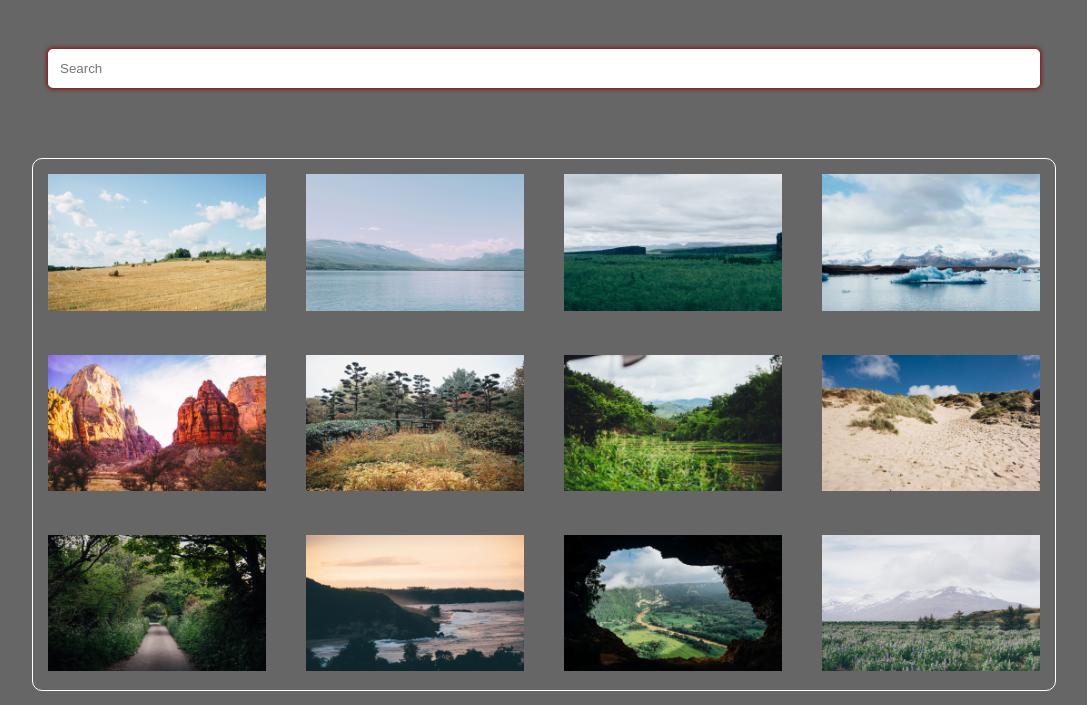
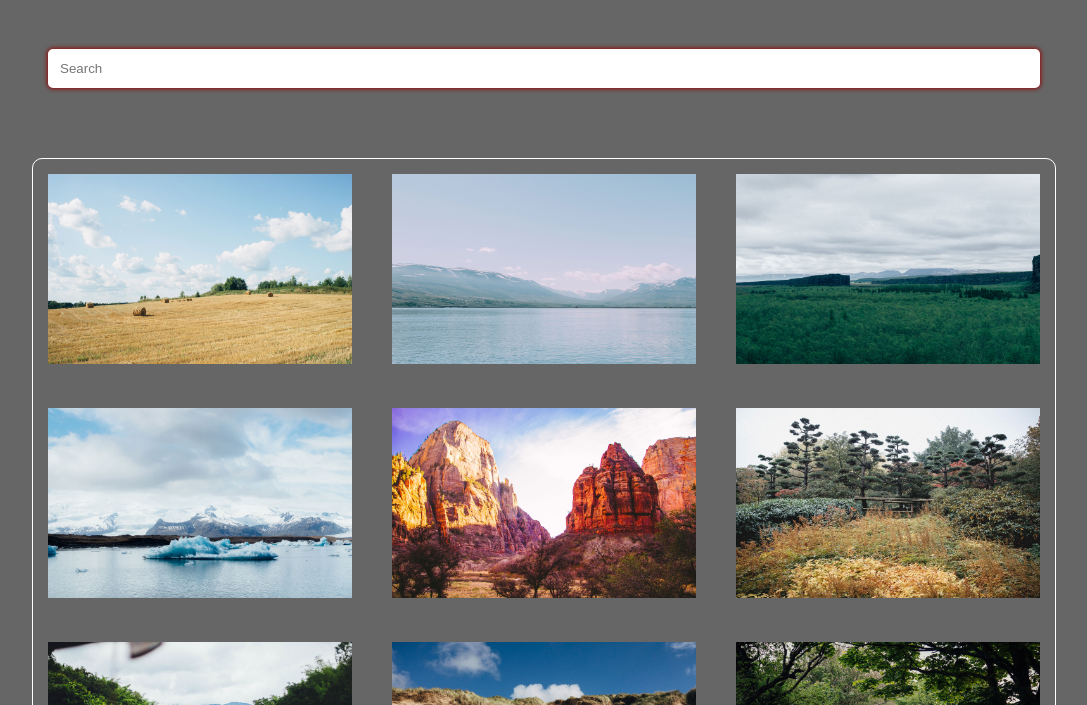
Before and after one commit to Coding-With-Shawayne/Interactive-Photo-Gallery, a plain HTML site: page index.html in a window 1280 px wide. Shown: the part 95-800 px from the top of the page, without its empty margins (96-1183 px from the left). Drawn offline with Linux system fonts and the light colour scheme.

Commit message:
Updated photo grid

```diff
--- a/css/styles.css
+++ b/css/styles.css
@@ -50,7 +50,7 @@ img:hover {
     max-width: 1024px;
     margin: 50px auto;
     display: grid;
-    grid-template-columns: repeat(auto-fill, minmax(200px, 1fr));
+    grid-template-columns: repeat(auto-fit, minmax(250px, 1fr));
     /* grid-template-rows: repeat(3, 1fx); */
     grid-gap: 10px;
 
```
